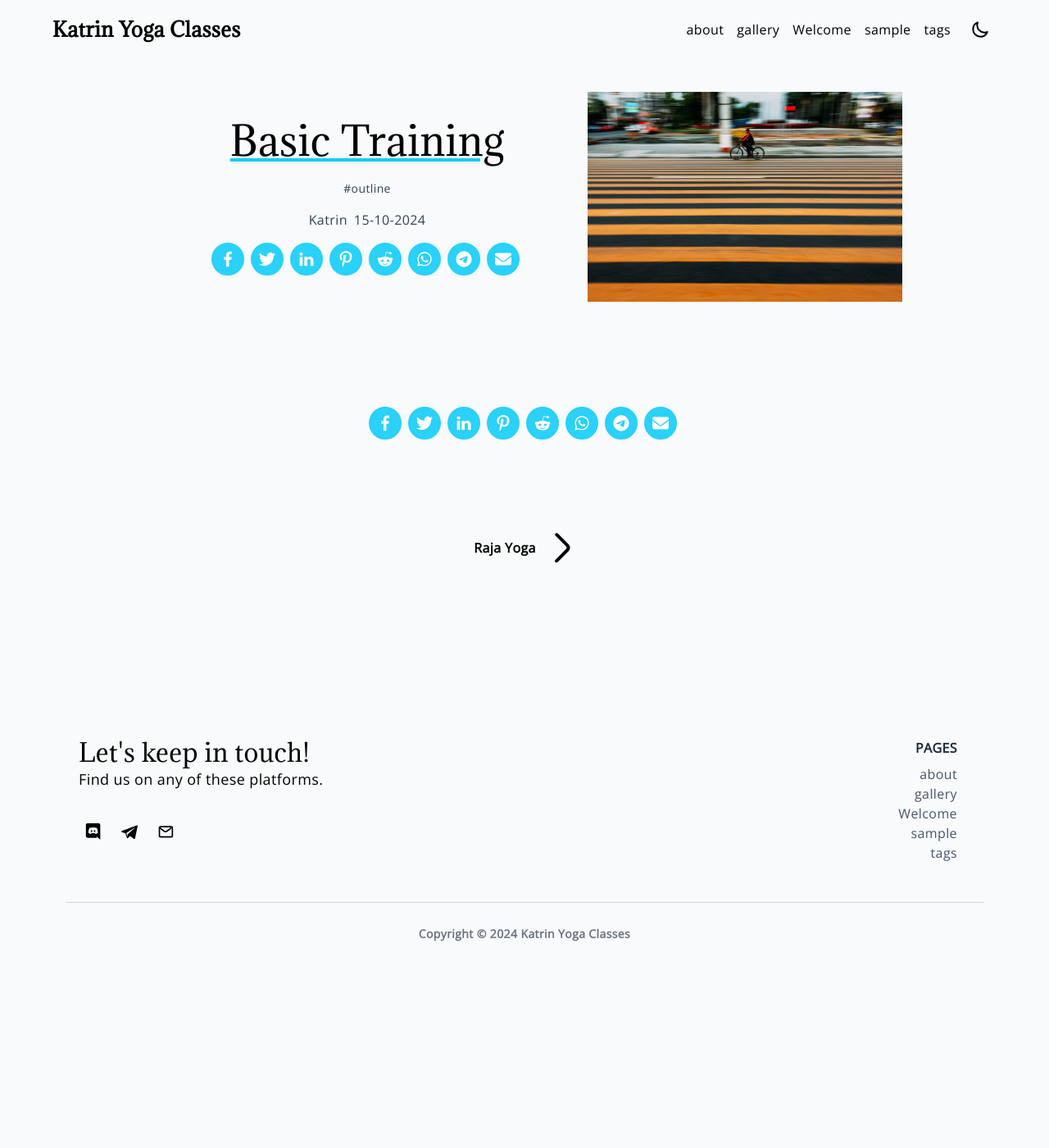
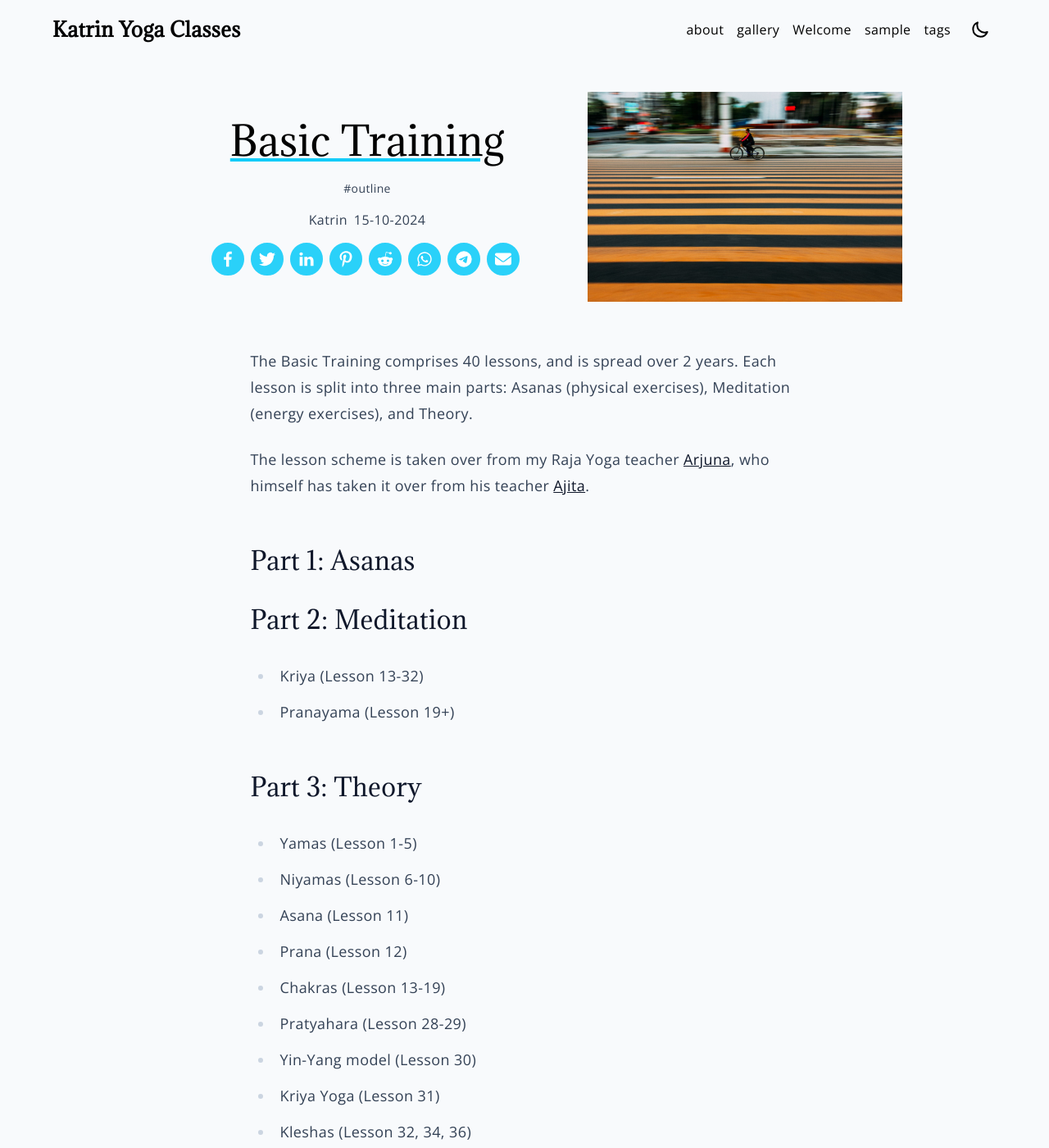
Before and after one commit to katrin-yoga-classes/wind, a Jekyll site: the page built from _posts/2024-10-15-basictraining.md, in a window 1280 px wide and 1400 px high. Shown: the whole window at 82% size. Built offline with Jekyll 4.4.1, drawn with Linux system fonts in a browser that asks for light colours; some of the changed text lies outside the part shown.

Commit message:
Add books

```diff
--- a/_posts/2024-10-15-basictraining.md
+++ b/_posts/2024-10-15-basictraining.md
@@ -6,3 +6,30 @@ tags:
   - outline
 pin: true
 ---
+
+The Basic Training comprises 40 lessons, and is spread over 2 years. Each lesson is split into three main parts: Asanas (physical exercises), Meditation (energy exercises), and Theory.
+
+The lesson scheme is taken over from my Raja Yoga teacher [Arjuna](www.yogae.org), who himself has taken it over from his teacher [Ajita](https://rajayoga.home.xs4all.nl/EN/).
+
+## Part 1: Asanas
+
+## Part 2: Meditation
+
+- Kriya (Lesson 13-32)
+- Pranayama (Lesson 19+)
+
+## Part 3: Theory
+
+- Yamas (Lesson 1-5)
+- Niyamas (Lesson 6-10)
+- Asana (Lesson 11)
+- Prana (Lesson 12)
+- Chakras (Lesson 13-19)
+- Pratyahara (Lesson 28-29)
+- Yin-Yang model (Lesson 30)
+- Kriya Yoga (Lesson 31)
+- Kleshas (Lesson 32, 34, 36)
+- Sambhavi Mudra (Lesson 39-40)
+- Relevant Books:
+  - [Hatha Yoga Pradipika of Svātmārāma according to Ajīta](https://www.lulu.com/shop/ajita/ha%C3%A1%C2%B9%C2%ADhayogaprad%C3%84%C2%ABpik%C3%84%C2%81-of-sv%C3%84%C2%81tm%C3%84%C2%81r%C3%84%C2%81ma-according-to-aj%C3%84%C2%ABta/ebook/product-21698912.html?page=1&pageSize=4)
+  - [The Yoga Sūtra’s of Patañjali according to Ajīta](https://www.lulu.com/shop/ajita/the-yoga-s%C3%85%C2%ABtras-of-pata%C3%83%C2%B1jali-according-to-aj%C3%84%C2%ABta/ebook/product-21698953.html?page=1&pageSize=4)
```
